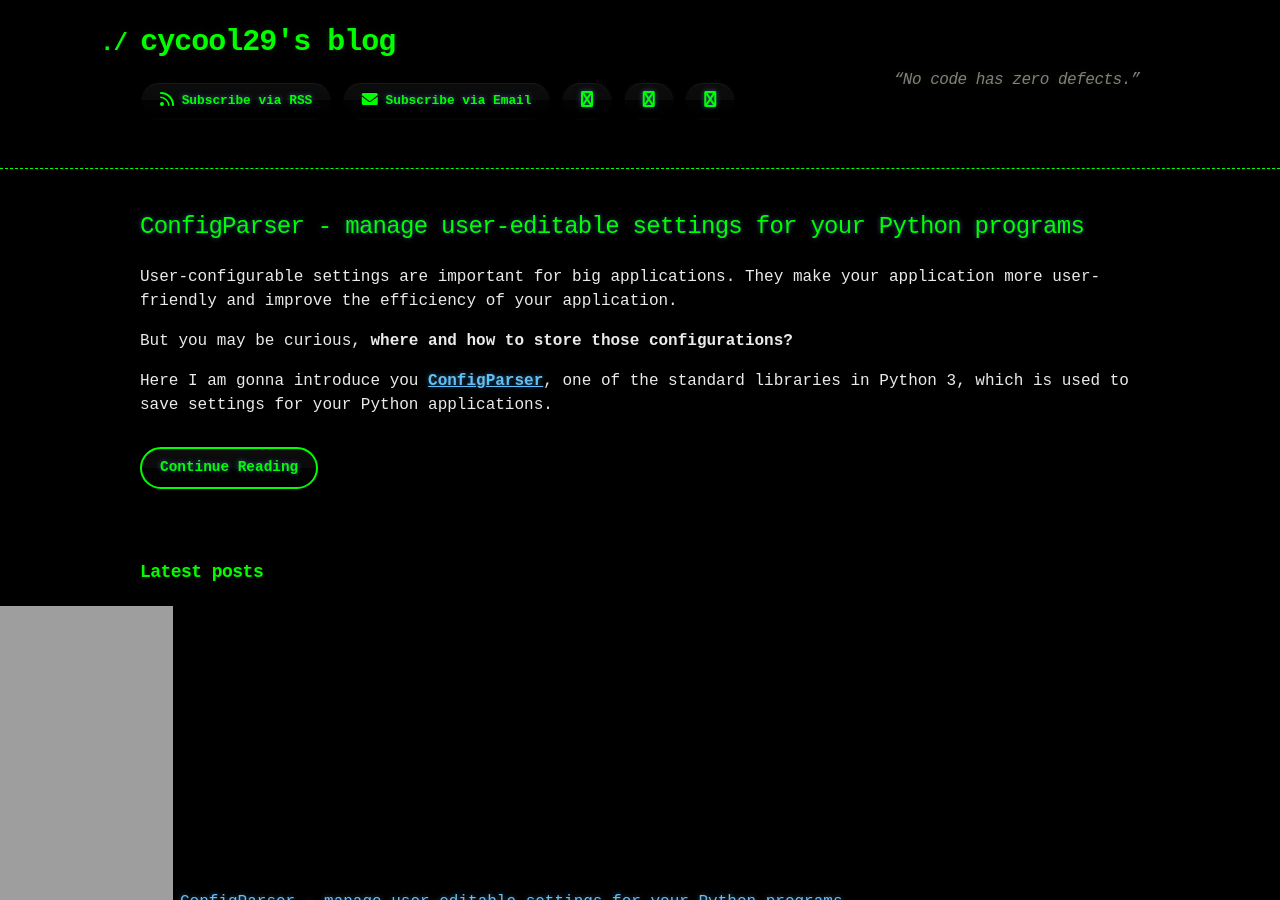
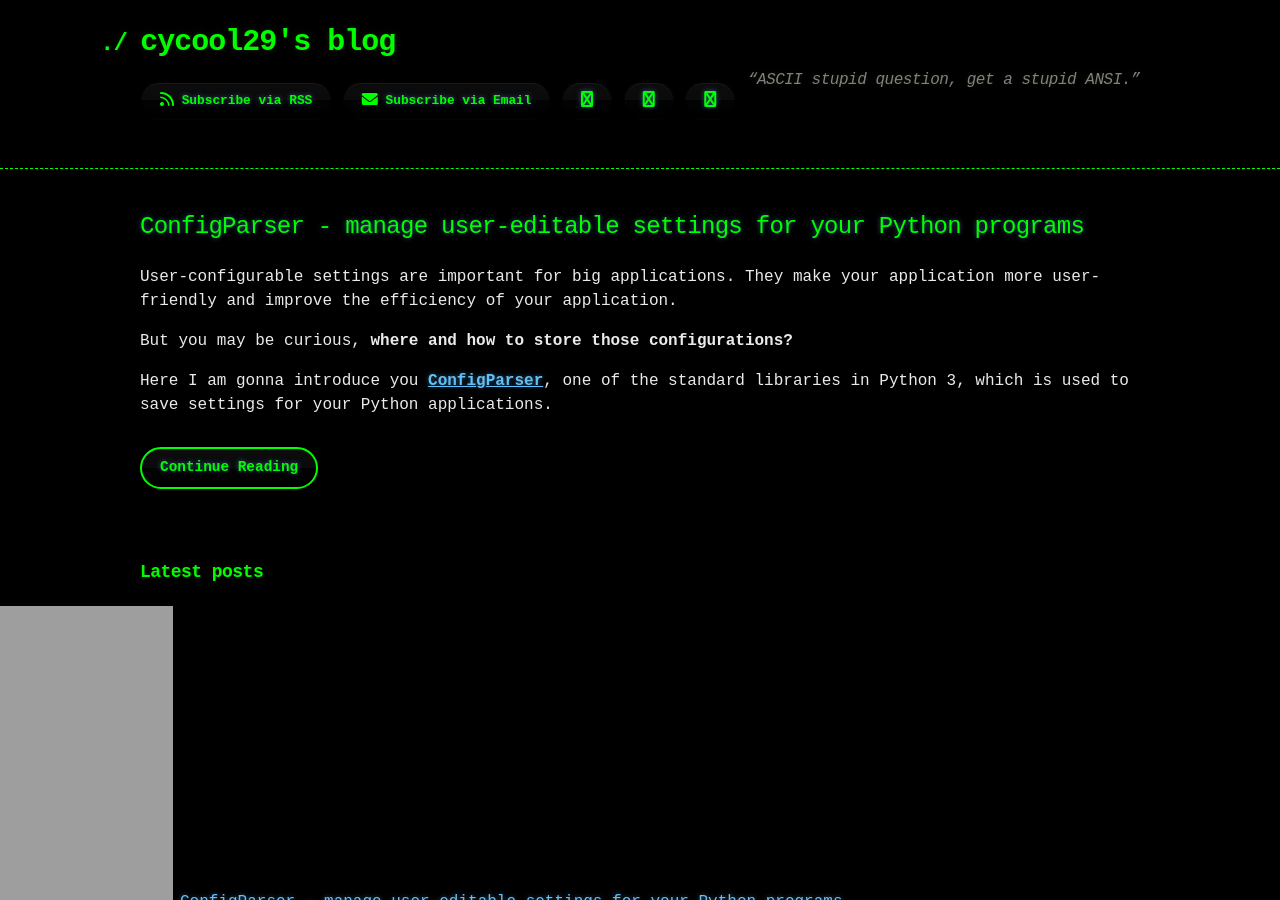
Before and after one commit to cycool29/cycool29.github.io, a Jekyll site: the page built from index.md, in a window 1280 px wide and 900 px high. Built offline with Jekyll 4.4.1, drawn with Linux system fonts in a browser that asks for light colours; a style sheet for code colours, icons or effects is not loaded.

Commit message:
Update quotes

```diff
--- a/_config.yml
+++ b/_config.yml
@@ -1,5 +1,5 @@
 title: cycool29's blog
-description: "“No code has zero defects.” "
+description: "“ASCII stupid question, get a stupid ANSI.” "
 bio: A high school student. Intermediate in Python, Git, Bash. Learning JavaScript. He/Him. "
 author: cycool29
 url: https://cycool29.github.io
```
